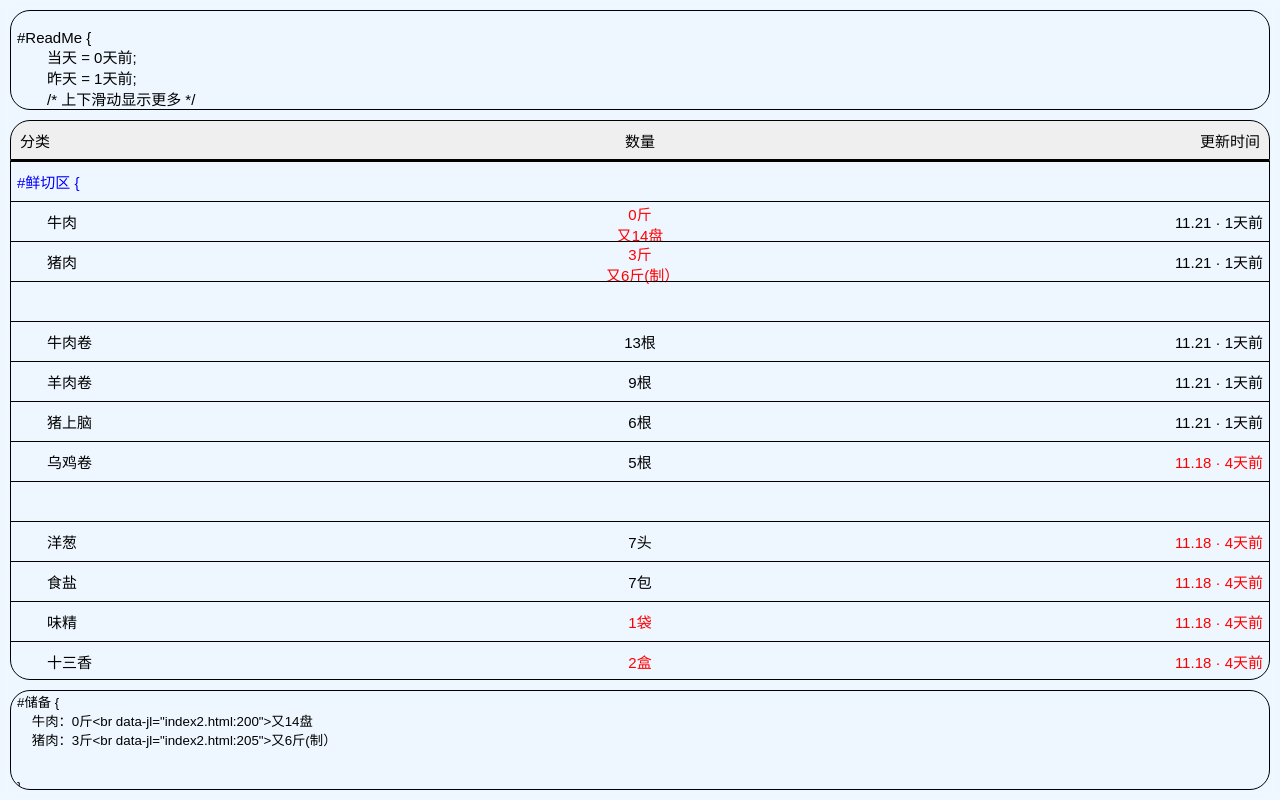
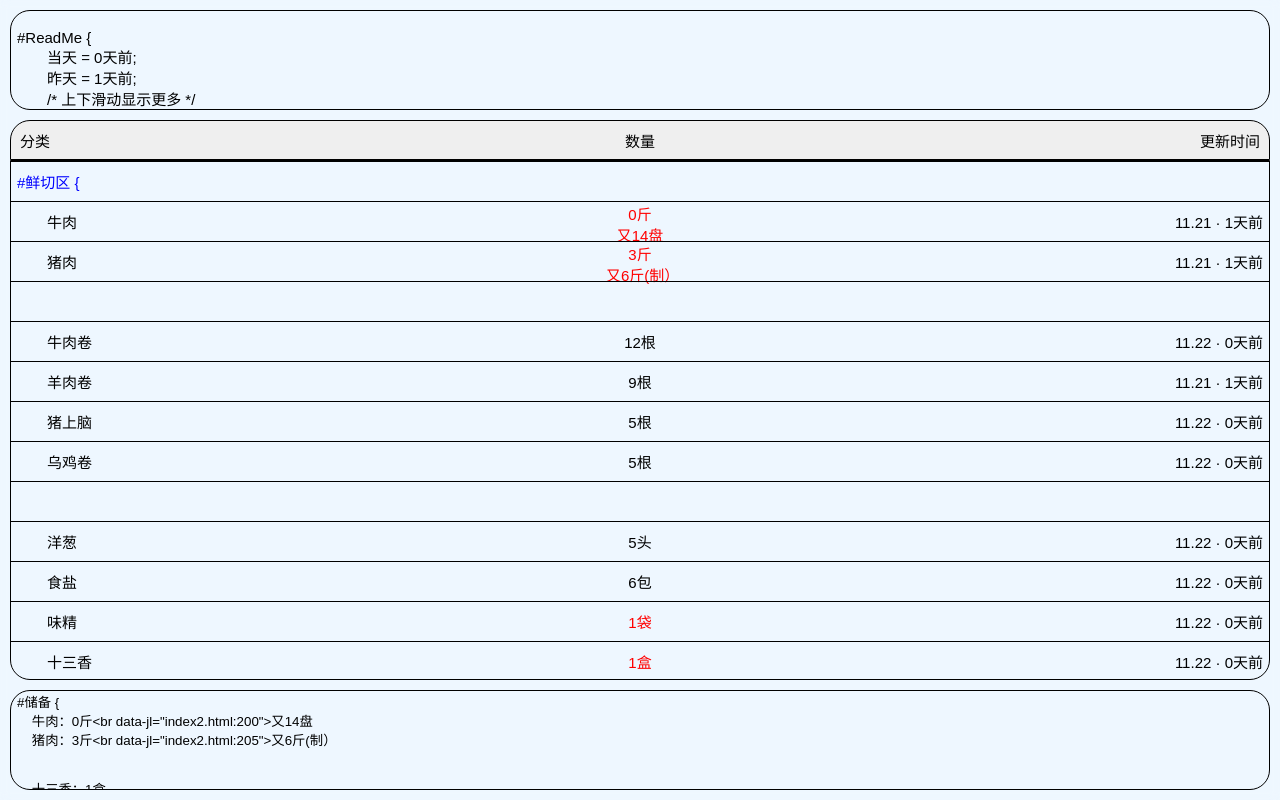
Before and after one commit to hengze436493/hengze, a plain HTML site: page index2.html in a window 1280 px wide. Drawn offline with Linux system fonts and the light colour scheme.

Commit message:
Update index2.html 数据

```diff
--- a/index2.html
+++ b/index2.html
@@ -218,8 +218,8 @@
 
         <div class="row">
             <button class="LeftButton">&emsp;&emsp;牛肉卷</button>
-            <button class="CenterButton">13根</button>
-            <button class="RightButton">11.21</button>
+            <button class="CenterButton">12根</button>
+            <button class="RightButton">11.22</button>
         </div>
 
         <div class="row">
@@ -230,14 +230,14 @@
 
         <div class="row">
             <button class="LeftButton">&emsp;&emsp;猪上脑</button>
-            <button class="CenterButton">6根</button>
-            <button class="RightButton">11.21</button>
+            <button class="CenterButton">5根</button>
+            <button class="RightButton">11.22</button>
         </div>
 
         <div class="row">
             <button class="LeftButton">&emsp;&emsp;乌鸡卷</button>
             <button class="CenterButton">5根</button>
-            <button class="RightButton">11.18</button>
+            <button class="RightButton">11.22</button>
         </div>
 
 
@@ -249,26 +249,26 @@
 
         <div class="row">
             <button class="LeftButton">&emsp;&emsp;洋葱</button>
-            <button class="CenterButton">7头</button>
-            <button class="RightButton">11.18</button>
+            <button class="CenterButton">5头</button>
+            <button class="RightButton">11.22</button>
         </div>
 
         <div class="row">
             <button class="LeftButton">&emsp;&emsp;食盐</button>
-            <button class="CenterButton">7包</button>
-            <button class="RightButton">11.18</button>
+            <button class="CenterButton">6包</button>
+            <button class="RightButton">11.22</button>
         </div>
 
         <div class="row">
             <button class="LeftButton">&emsp;&emsp;味精</button>
             <button class="CenterButton">1袋</button>
-            <button class="RightButton">11.18</button>
+            <button class="RightButton">11.22</button>
         </div>
 
         <div class="row">
             <button class="LeftButton">&emsp;&emsp;十三香</button>
-            <button class="CenterButton">2盒</button>
-            <button class="RightButton">11.18</button>
+            <button class="CenterButton">1盒</button>
+            <button class="RightButton">11.22</button>
         </div>
 
         <div class="row">
@@ -279,7 +279,7 @@
 
 
 
-        <button id="htdbwzButton" class="row">版本：261049</button>
+        <button id="htdbwzButton" class="row">版本：261050</button>
         <button id="xzymButton" class="row">下载源码</button>
 
 
```
